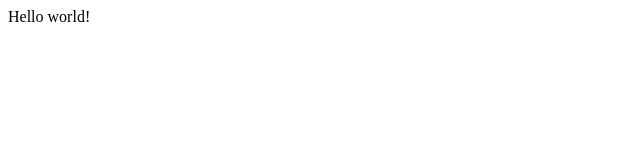
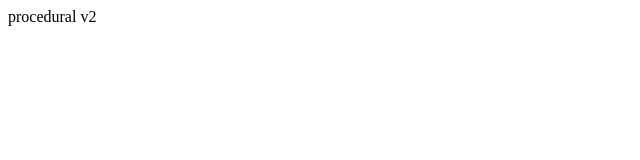
Before and after one commit to site-B/proceduralv2, a Gatsby site: page / in a window 1280 px wide. Shown: the full height of the page, 0-640 px from the left. Built offline with nearby package versions, Linux system fonts and the light colour scheme; Gatsby itself is replaced by a stand-in of ours.

Commit message:
proceduralv2 init

```diff
--- a/package.json
+++ b/package.json
@@ -1,7 +1,7 @@
 {
-  "name": "gatsby-starter-hello-world",
+  "name": "proceduralv2",
   "private": true,
-  "description": "A simplified bare-bones starter for Gatsby",
+  "description": "procedural blog vs 2021/01/14",
   "version": "0.1.0",
   "license": "0BSD",
   "scripts": {
--- a/src/pages/index.js
+++ b/src/pages/index.js
@@ -1,5 +1,5 @@
 import React from "react"
 
 export default function Home() {
-  return <div>Hello world!</div>
+  return <div>procedural v2</div>
 }
```
Also changed, not shown: README.md (deleted).
